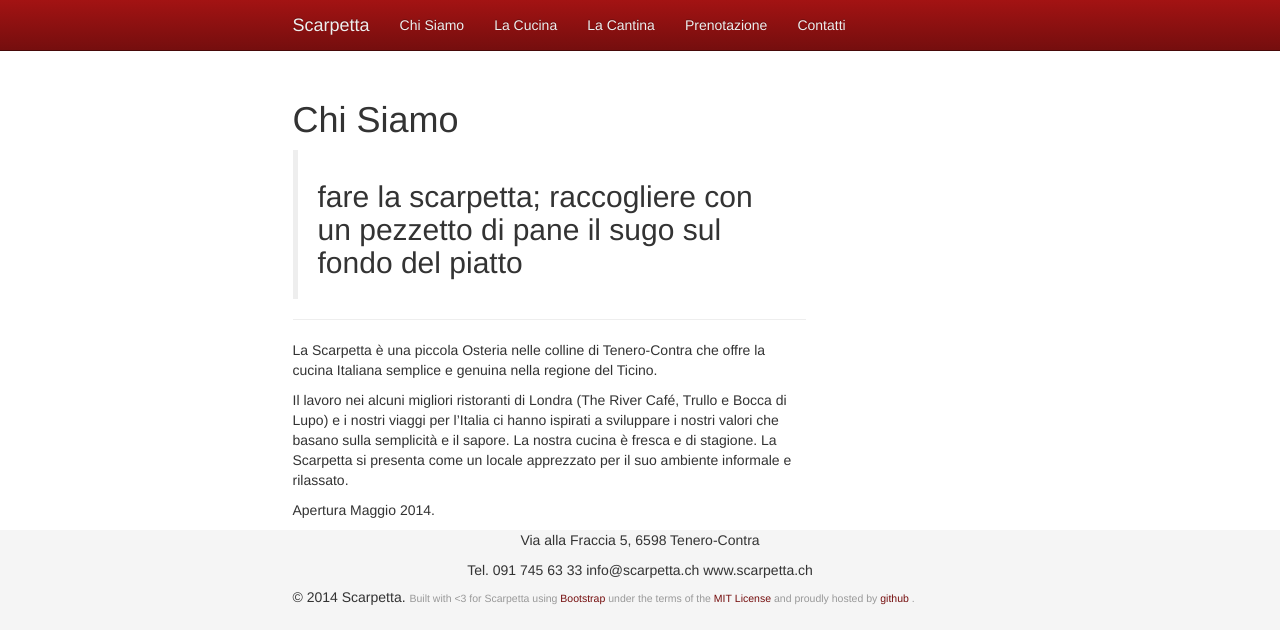
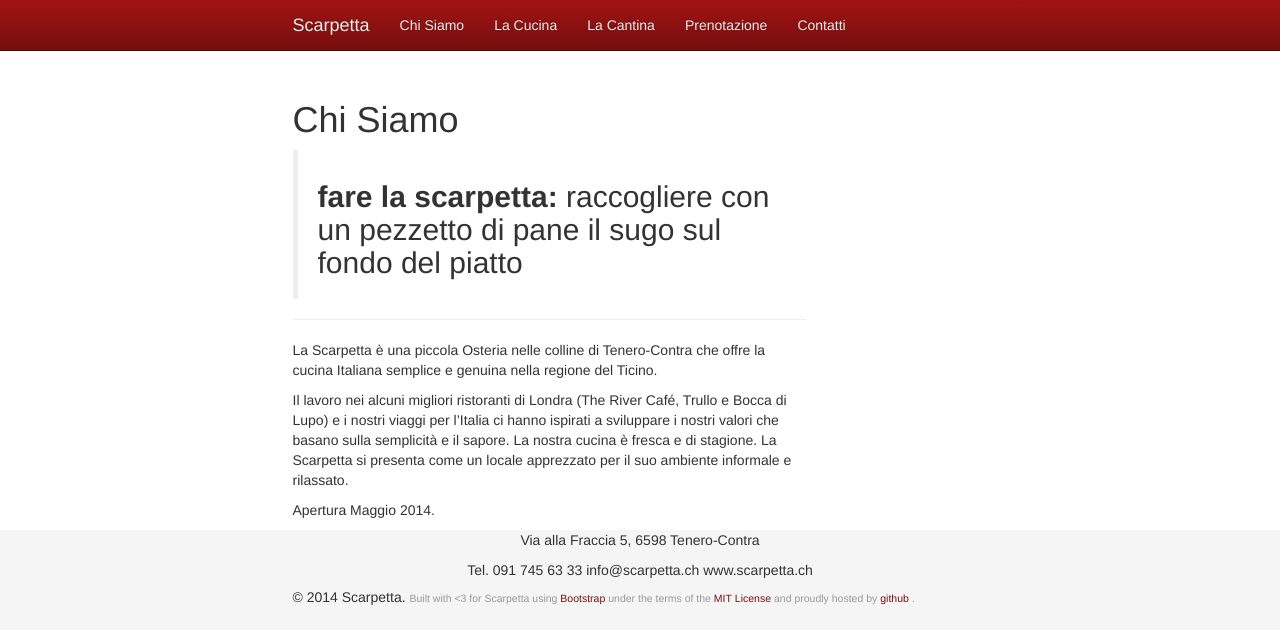
Before and after one commit to scarpetta-ch/scarpetta-ch.github.io, a Jekyll site: the page built from chi siamo/index.markdown, in a window 1280 px wide. Shown: the top 644 px of the page. Built offline with Jekyll 4.4.1, drawn with Linux system fonts in a browser that asks for light colours; nearby versions of some CDN libraries; Markdown is read by kramdown in place of the engine named in the settings.

Commit message:
Bold word definition

```diff
--- a/chi siamo/index.markdown
+++ b/chi siamo/index.markdown
@@ -7,7 +7,7 @@ title: Chi Siamo
 Chi Siamo
 =========
 
->fare la scarpetta; raccogliere con un pezzetto di pane il sugo sul fondo del piatto
+> **fare la scarpetta:** raccogliere con un pezzetto di pane il sugo sul fondo del piatto
 ------------------------------------------------------------------------------------
 
 ***
--- a/contatti/index.markdown
+++ b/contatti/index.markdown
@@ -26,7 +26,7 @@ Contatti
 	</tr>
 	<tr>
 		<td>MAR   </td>
-		<td>19.00 - 22:00</td>
+		<td>19.00 - 22.00</td>
 		<td class="day">2</td>
 	</tr>
 	<tr>
```
Also changed, not shown: 1 other file.
